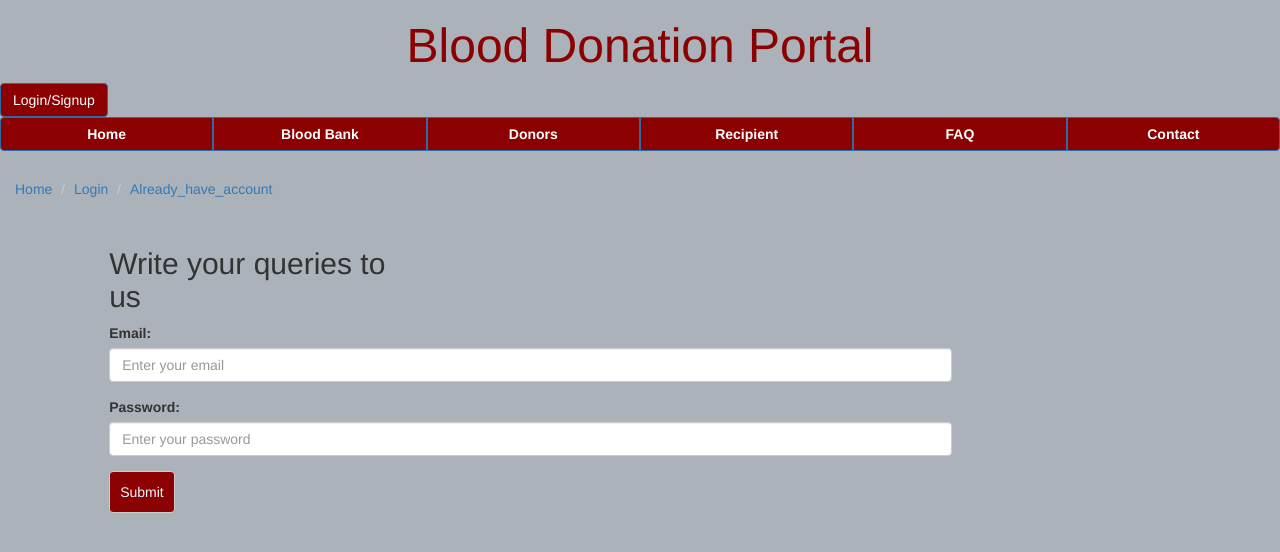
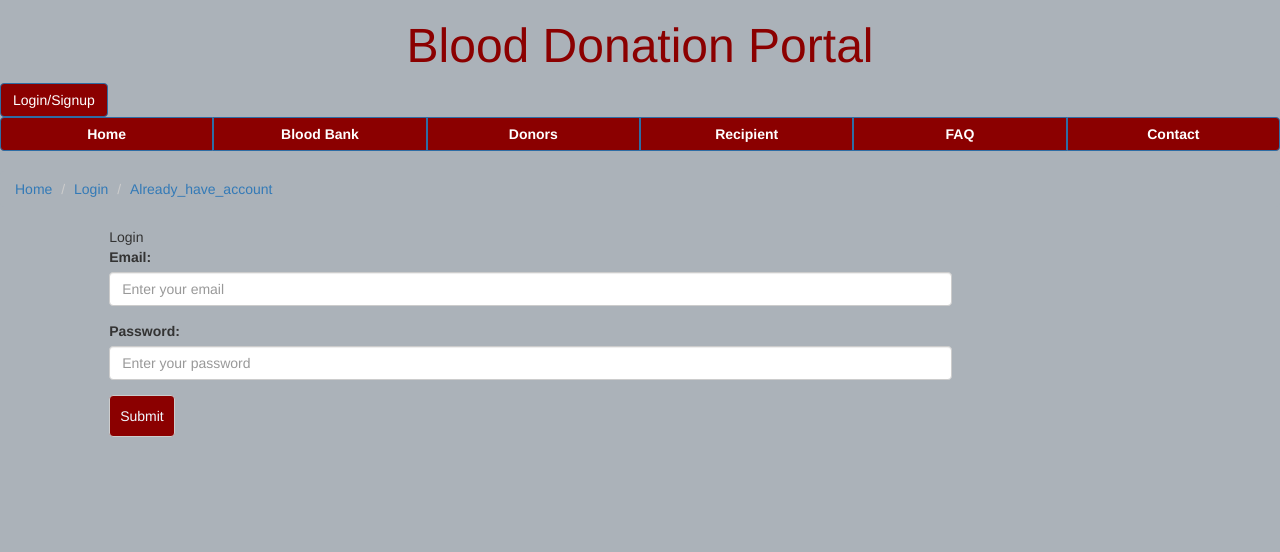
Before and after one commit to sanjeev30798/Blood-Donation-Portal, a website: page existinguser.html in a window 1280 px wide. Drawn offline with nearby package versions, Linux system fonts and the light colour scheme.

Commit message:
Update existinguser.html

```diff
--- a/existinguser.html
+++ b/existinguser.html
@@ -58,7 +58,7 @@
 <body>
     <div class="row">
     <div class="col-sm-1"></div>
-    <div class="col-sm-3"><h2>Write your queries to us</h2></div>
+    <div class="col-sm-3">Login</div>
   </div>
     <div class="row">
         <div class="col-sm-1"></div>
```
